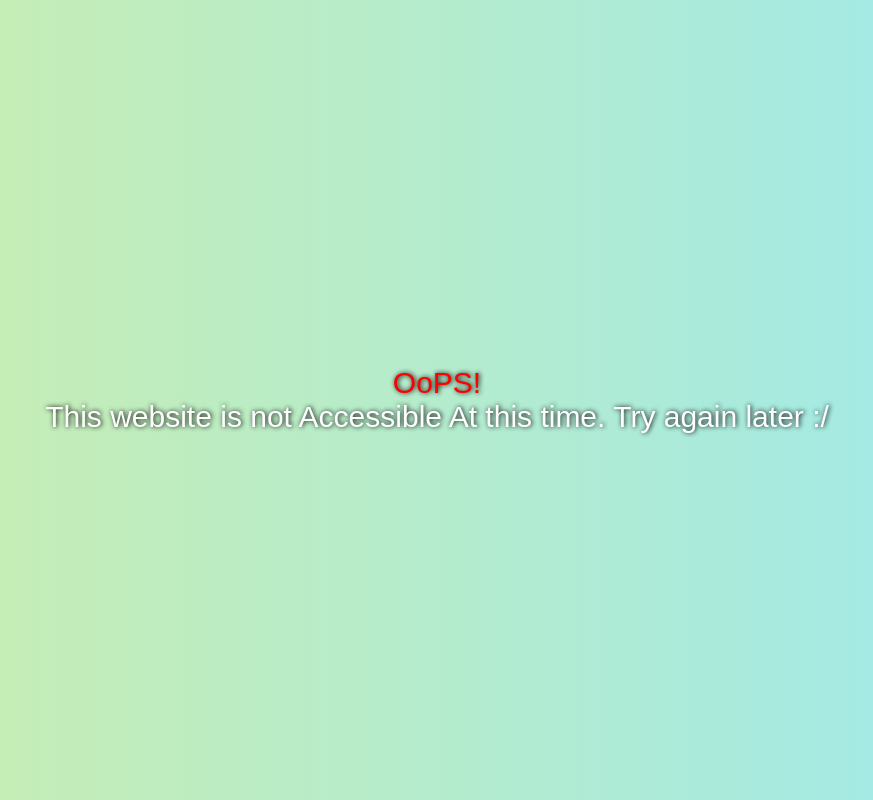
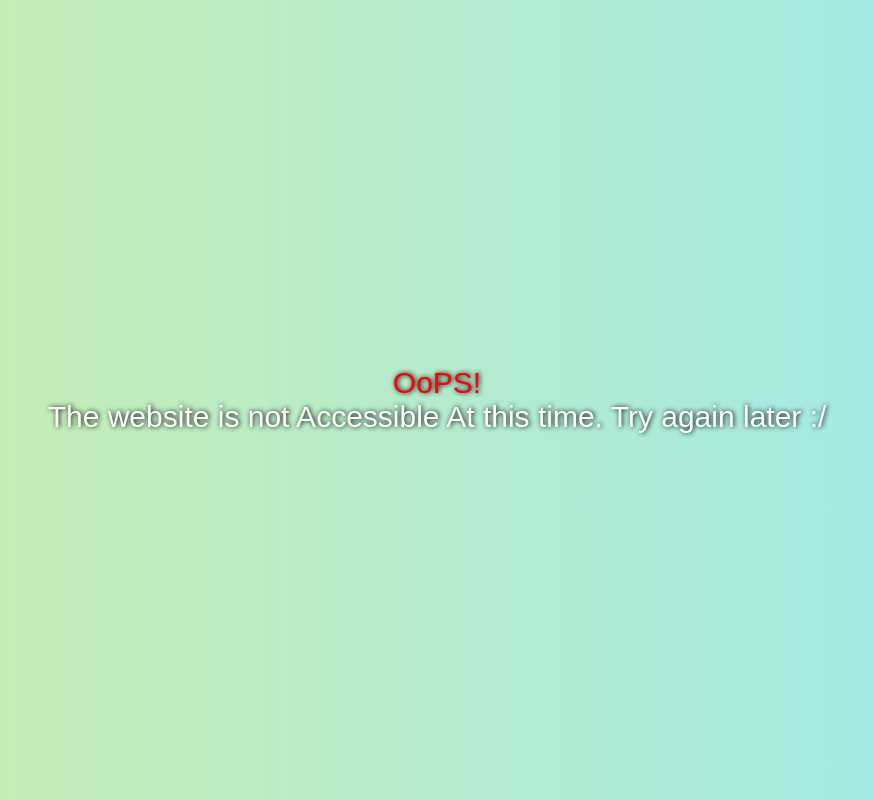
Before and after one commit to SciSaif/text-lock, a plain HTML site: page index.html in a window 1280 px wide. Shown: the whole page, without its empty margins (203-1076 px from the left). Drawn offline with Linux system fonts and the light colour scheme; no server answers.

Commit message:
Update index.html

```diff
--- a/index.html
+++ b/index.html
@@ -18,7 +18,7 @@
     <textarea class="text-display"></textarea>
     </div>
     <div class="oops">
-        <p><span>OoPS! </span><br> This website is not Accessible At this time. Try again later :/</p>
+        <p><span>OoPS! </span><br> The website is not Accessible At this time. Try again later :/</p>
     </div>
 
 
```
